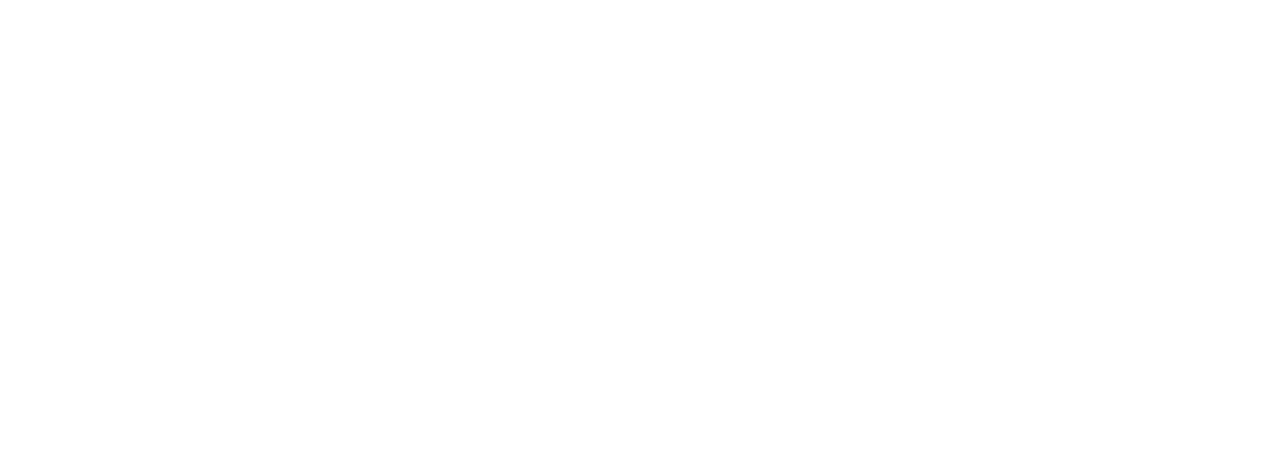
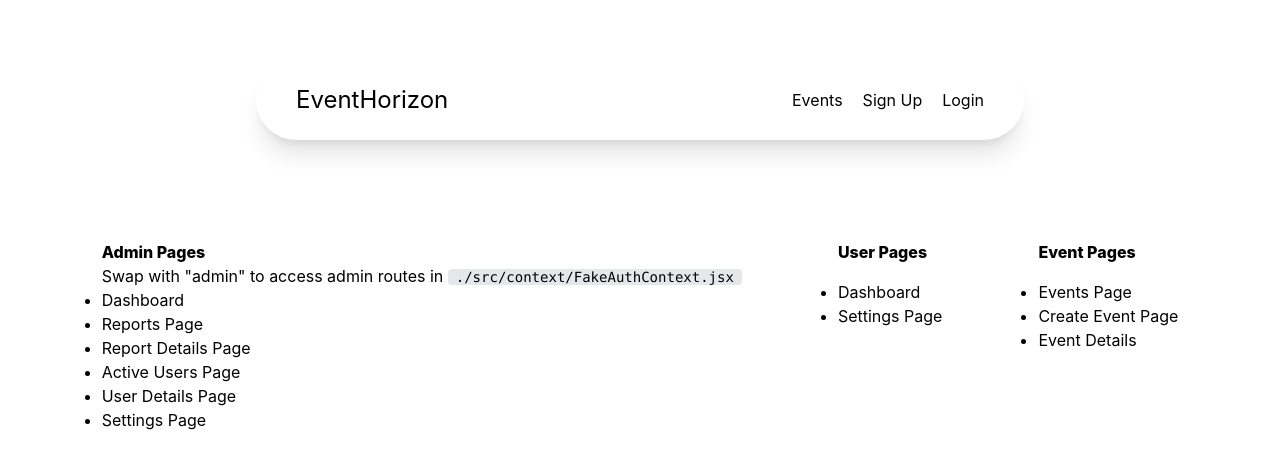
Before and after one commit to DragonShadow343/EventHorizon, a React (Vite) app in the folder Frontend/: page /home in a window 1280 px wide. Before the commit this address had no page. Shown: the top 468 px of the page. Built offline with nearby package versions, Linux system fonts and the light colour scheme.

Commit message:
Added protected routing capabilities

```diff
--- a/Frontend/src/App.jsx
+++ b/Frontend/src/App.jsx
@@ -17,31 +17,41 @@
 import Events from './pages/events/Events'
 import CreateEventsPage from './pages/events/CreateEventsPage'
 import EventDetails from './pages/events/EventDetails'
+import { FakeAuthContextProvider } from './context/FakeAuthContext';
+import {AdminRoute, PrivateRoute} from './components/ProtectedRoute';
 
 function App() {
 
   return (
+    <FakeAuthContextProvider>
       <BrowserRouter>
         <Routes>
           <Route path='/' element={<Home />} />
+          <Route path='/home' element={<Home />} />
           <Route path='/login' element={<Login />} />
           <Route path='/signup' element={<Signup />} />
+          <Route path='/events' element={<Events />} />
+            <Route path='/events/eventdetails' element={<EventDetails />} />
           {/* Admin Pages */}
-        <Route path='/admin/dashboard' element={<AdminDashboard />} />
-        <Route path='/admin/reports' element={<AdminReports />} />
-        <Route path='/admin/reportdetails' element={<AdminReportDetails />} />
-        <Route path='/admin/user' element={<AdminActiveUsers />} />
-        <Route path='/admin/userdetails' element={<AdminUserDetails />} />
-        <Route path='/admin/settings' element={<AdminSettings />} />
+          <Route path='/admin/' element = {<AdminRoute />}>
+            <Route path='dashboard' element={<AdminDashboard />} />
+            <Route path='reports' element={<AdminReports />} />
+            <Route path='reportdetails' element={<AdminReportDetails />} />
+            <Route path='user' element={<AdminActiveUsers />} />
+            <Route path='userdetails' element={<AdminUserDetails />} />
+            <Route path='settings' element={<AdminSettings />} />
+          </Route>
+
           {/* User Pages */}
-        <Route path='/user/dashboard' element={<UserDashboard />} />
-        <Route path='/user/settings' element={<UserSettings />} />
+          <Route path='/user/' element={<PrivateRoute />}>
+            <Route path='dashboard' element={<UserDashboard />} />
+            <Route path='settings' element={<UserSettings />} />
             {/* Event Pages */}
-        <Route path='/events' element={<Events />} />
-        <Route path='/events/create' element={<CreateEventsPage />} />
-        <Route path='/events/eventdetails' element={<EventDetails />} />
+            <Route path='events/create' element={<CreateEventsPage />} />
+          </Route>
         </Routes>
       </BrowserRouter>
+    </FakeAuthContextProvider>
   )
 }
 
--- /dev/null
+++ b/Frontend/src/components/ProtectedRoute.jsx
@@ -0,0 +1,26 @@
+import { Navigate, Outlet } from 'react-router-dom'
+import { useFakeAuth } from '../context/FakeAuthContext'
+
+export function AdminRoute({ children }) {
+    const { isAuthenticated, user } = useFakeAuth();
+
+    if (!isAuthenticated) {
+        return <Navigate to="/login" replace />;
+    }
+
+    if (user && user.role !== "admin") {
+        return <Navigate to="/home" replace />;
+    }
+
+    return <Outlet />;
+}
+
+export function PrivateRoute({ children, role }) {
+    const { isAuthenticated } = useFakeAuth();
+
+    if (!isAuthenticated) {
+        return <Navigate to="/login" replace />;
+    }
+
+    return <Outlet />;
+}
--- a/Frontend/src/pages/Home.jsx
+++ b/Frontend/src/pages/Home.jsx
@@ -9,7 +9,8 @@
 
       <div className='flex mx-auto w-fit gap-x-4'>
         <div className='p-10 w-fit'>
-          <h3 className='mb-4 font-extrabold'>Admin Pages</h3>
+          <h3 className='font-extrabold'>Admin Pages</h3>
+          <p>Swap with "admin" to access admin routes in <span className='font-mono text-sm bg-gray-200 rounded-sm px-2'>./src/context/FakeAuthContext.jsx</span></p>
           <ul className='list-disc'>
             <li>
               <NavLink to="/admin/dashboard">Dashboard</NavLink>
```
Lines whose indentation alone changed are shown as unchanged.
